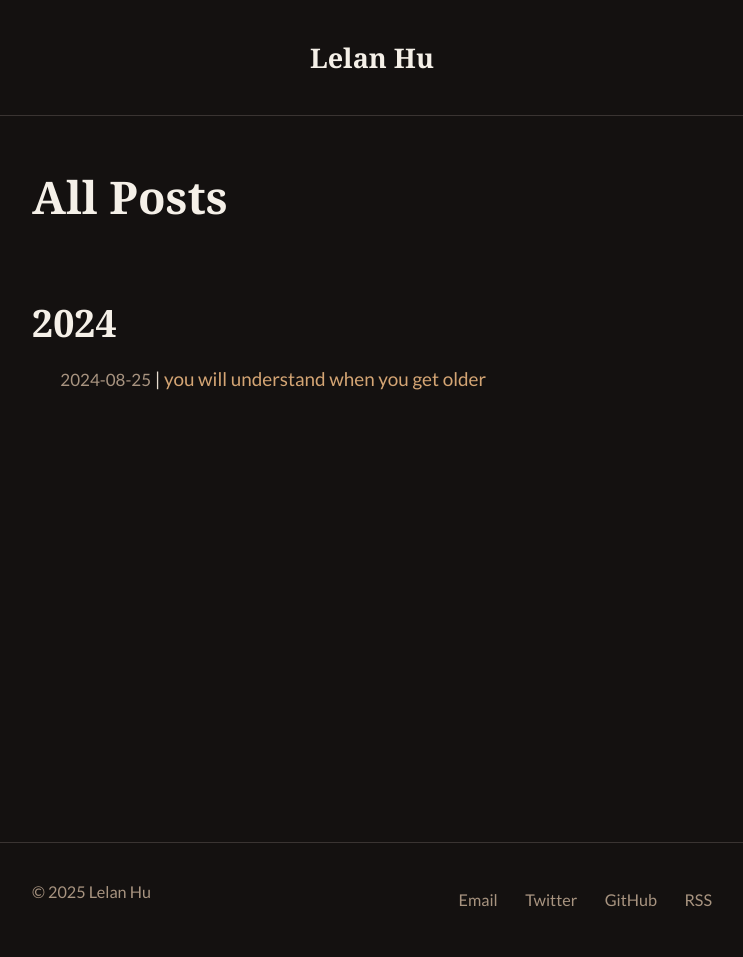
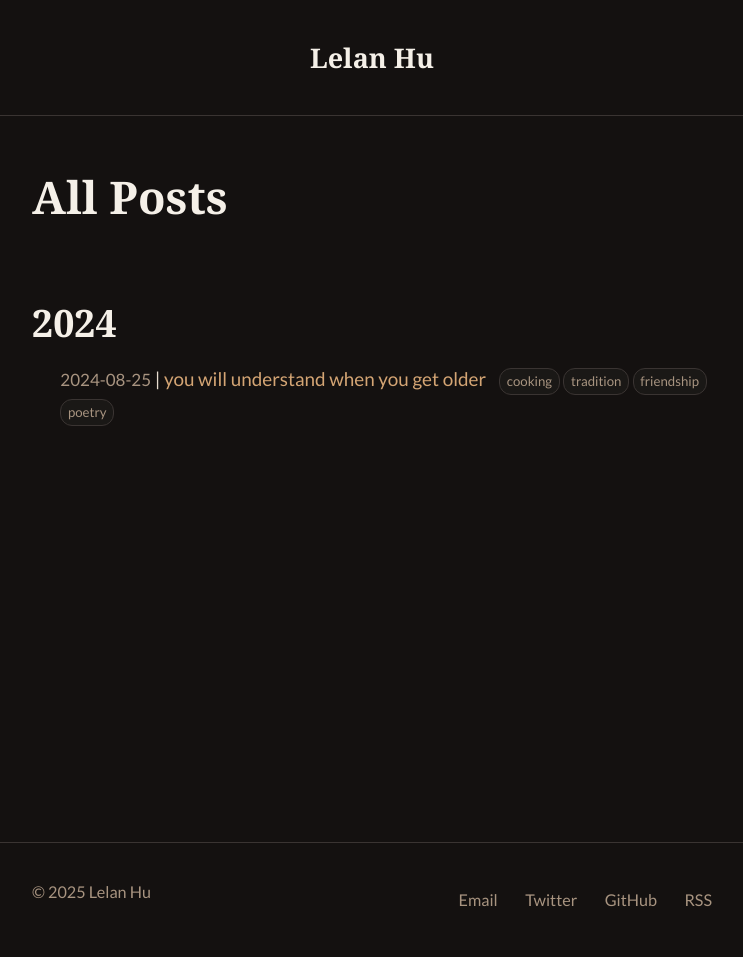
Before and after one commit to hulelan/lelanhu.github.io, a Jekyll site: the page built from pages/all-posts.html, in a window 1280 px wide. Shown: the whole page, without its empty margins (268-1011 px from the left). Built offline with Jekyll 4.4.1, drawn with Linux system fonts in a browser that asks for light colours; some web fonts are replaced.

Commit message:
Implement tag-based search and navigation
- Create /tags/ page showing all posts organized by tag
- Make tags clickable in blog posts, linking to tags page
- Add tags to all-posts page with smaller styling
- Tags now function as a searchable taxonomy
- Clean hover effects and smooth navigation

🤖 Generated with Claude Code (https://claude.ai/code)

Co-Authored-By: Claude <noreply@anthropic.com>

```diff
--- a/_layouts/post.html
+++ b/_layouts/post.html
@@ -10,7 +10,7 @@ layout: default
     {% if page.tags %}
       <div class="post-tags">
         {% for tag in page.tags %}
-          <span class="tag">{{ tag }}</span>
+          <a href="{{ '/tags/#' | append: tag | slugify | relative_url }}" class="tag tag-link">{{ tag }}</a>
         {% endfor %}
       </div>
     {% endif %}
--- a/assets/css/main.css
+++ b/assets/css/main.css
@@ -243,11 +243,53 @@ a:hover {
   border: 1px solid var(--border-color);
   transition: all 0.2s ease;
   font-weight: 400;
+  display: inline-block;
 }
 
-.tag:hover {
+a.tag-link {
+  text-decoration: none;
+  color: var(--lighter-gray);
+}
+
+a.tag-link:hover {
   background: var(--light-tan);
   color: var(--light-gray);
+  text-decoration: none;
+  transform: translateY(-1px);
+}
+
+/* Tags page */
+.tags-page {
+  max-width: var(--max-width);
+  margin: 0 auto;
+}
+
+.tag-cloud {
+  margin-bottom: 3em;
+  display: flex;
+  flex-wrap: wrap;
+  gap: 0.5em;
+}
+
+.tag-section {
+  margin-bottom: 2.5em;
+  scroll-margin-top: 2em;
+}
+
+.tag-section h2 {
+  color: var(--link-color);
+  font-size: 1.3em;
+  margin-bottom: 0.5em;
+}
+
+/* Inline tags in post lists */
+.post-tags-inline {
+  margin-left: 0.5em;
+}
+
+.tag-small {
+  font-size: 0.7em;
+  padding: 0.15em 0.5em;
 }
 
 .post-content, .page-content {
--- a/pages/all-posts.html
+++ b/pages/all-posts.html
@@ -13,6 +13,13 @@ permalink: /all-posts/
         <li>
           <span class="date">{{ post.date | date: "%Y-%m-%d" }}</span> |
           <a href="{{ post.url | relative_url }}">{{ post.title }}</a>
+          {% if post.tags.size > 0 %}
+            <span class="post-tags-inline">
+              {% for tag in post.tags %}
+                <a href="{{ '/tags/#' | append: tag | slugify | relative_url }}" class="tag tag-small">{{ tag }}</a>
+              {% endfor %}
+            </span>
+          {% endif %}
         </li>
       {% endfor %}
     </ul>
```
Also changed, not shown: pages/tags.html (added, +40 -0 lines).
